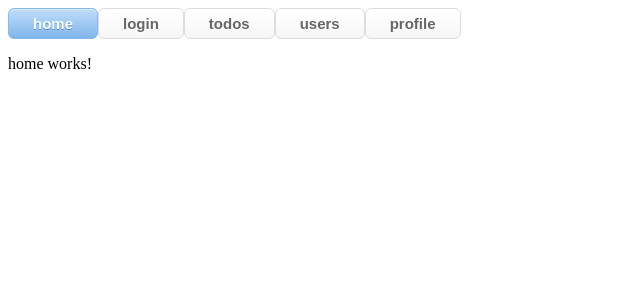
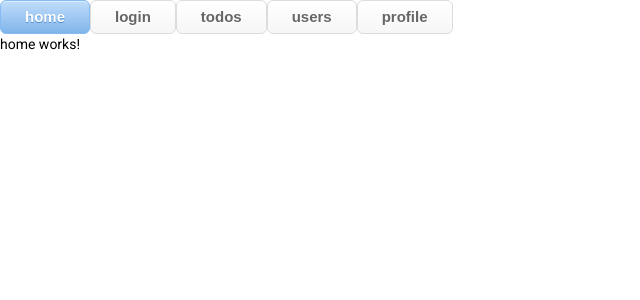
Before and after one commit to EgorKirillov/todoAngular, an Angular app: page / in a window 1280 px wide. Shown: the top 300 px of the page, without its empty margins (0-640 px from the left). Built offline with nearby package versions, Linux system fonts and the light colour scheme.

Commit message:
install: material

```diff
--- a/angular.json
+++ b/angular.json
@@ -28,6 +28,7 @@
               "src/assets"
             ],
             "styles": [
+              "./node_modules/@angular/material/prebuilt-themes/indigo-pink.css",
               "src/styles.scss"
             ],
             "scripts": []
@@ -96,6 +97,7 @@
               "src/assets"
             ],
             "styles": [
+              "./node_modules/@angular/material/prebuilt-themes/indigo-pink.css",
               "src/styles.scss"
             ],
             "scripts": []
--- a/package.json
+++ b/package.json
@@ -12,10 +12,12 @@
   "private": true,
   "dependencies": {
     "@angular/animations": "^14.2.0",
+    "@angular/cdk": "14.2.6",
     "@angular/common": "^14.2.0",
     "@angular/compiler": "^14.2.0",
     "@angular/core": "^14.2.0",
     "@angular/forms": "^14.2.0",
+    "@angular/material": "14.2.6",
     "@angular/platform-browser": "^14.2.0",
     "@angular/platform-browser-dynamic": "^14.2.0",
     "@angular/router": "^14.2.0",
--- a/src/index.html
+++ b/src/index.html
@@ -6,8 +6,11 @@
     <base href="/" />
     <meta name="viewport" content="width=device-width, initial-scale=1" />
     <link rel="icon" type="image/x-icon" href="favicon.ico" />
+    <link rel="preconnect" href="https://fonts.gstatic.com" />
+    <link href="https://fonts.googleapis.com/css2?family=Roboto:wght@300;400;500&display=swap" rel="stylesheet" />
+    <link href="https://fonts.googleapis.com/icon?family=Material+Icons" rel="stylesheet" />
   </head>
-  <body>
+  <body class="mat-typography">
     <tdl-root></tdl-root>
   </body>
 </html>
--- a/src/styles.scss
+++ b/src/styles.scss
@@ -1 +1,4 @@
 /* You can add global styles to this file, and also import other style files */
+
+html, body { height: 100%; }
+body { margin: 0; font-family: Roboto, "Helvetica Neue", sans-serif; }
```
